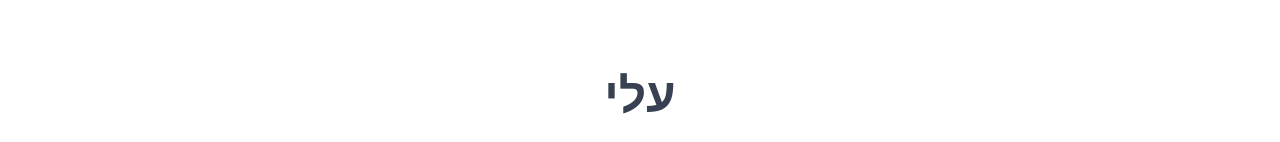
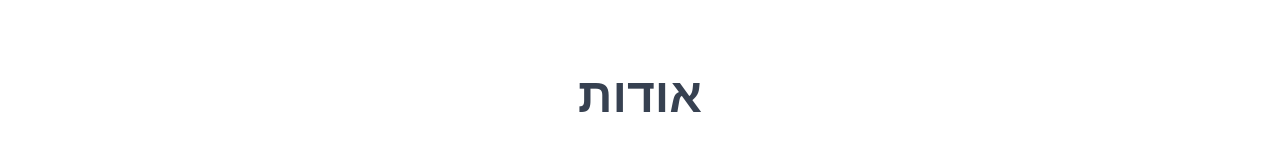
Before and after one commit to YonatanPM/hadar, a React (Create React App) app: page / in a window 1280 px wide. Shown: the part 810-952 px from the top of the page. Built offline with nearby package versions, Linux system fonts and the light colour scheme; a web font is replaced by a local one.

Commit message:
Update About.jsx
h2 changed

```diff
--- a/src/components/sections/About.jsx
+++ b/src/components/sections/About.jsx
@@ -41,7 +41,7 @@ export default function About() {
             }`}
           >
             <h2 className="text-4xl md:text-5xl font-bold mb-6 text-gray-700">
-              עלי
+              אודות
             </h2>
             <div className="w-20 h-1 bg-amber-400 mx-auto mb-8"></div>
           </div>
```
